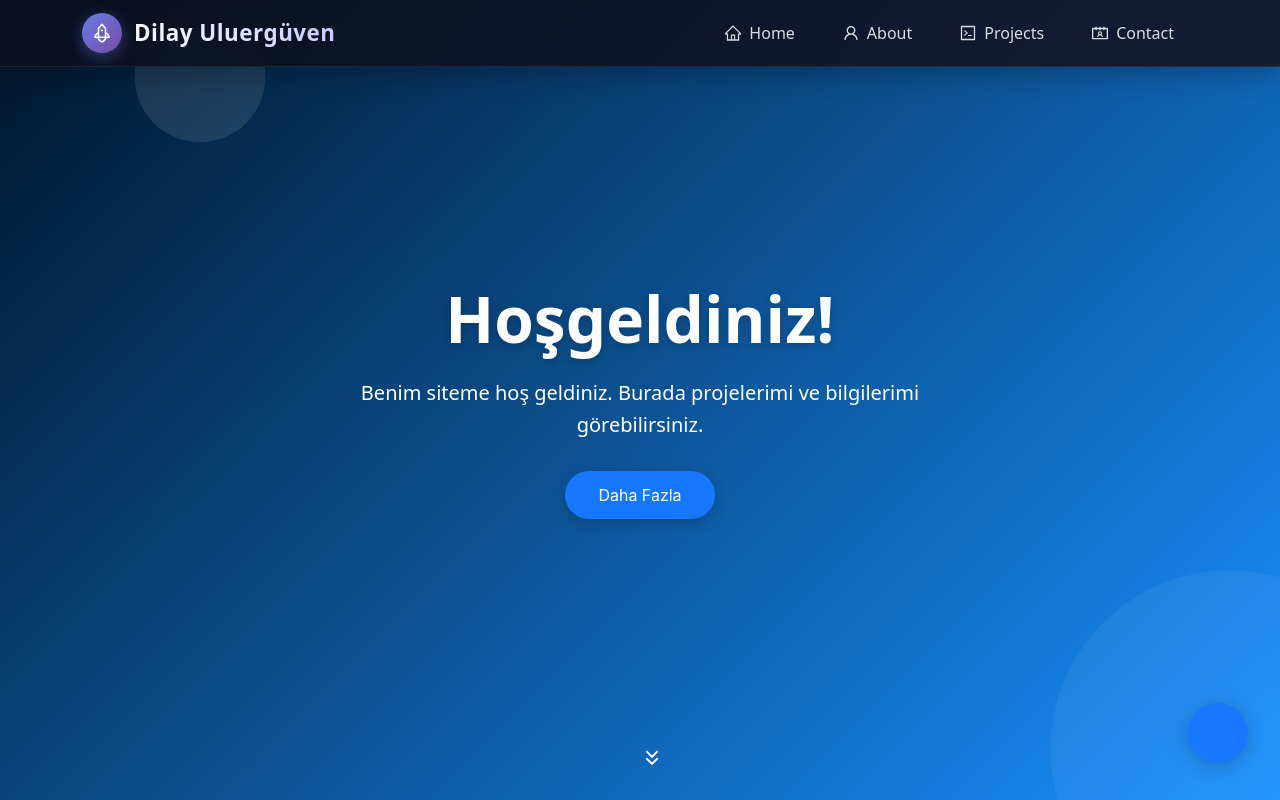
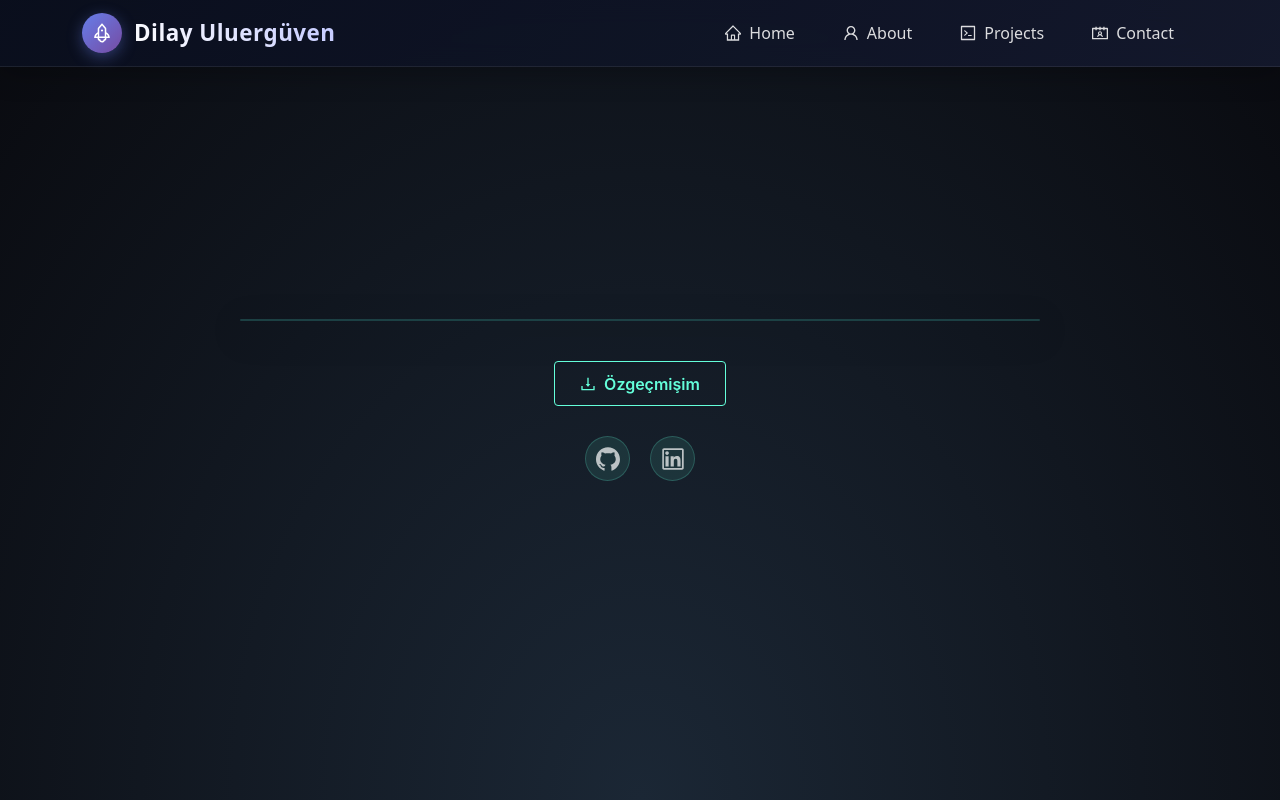
Before and after one commit to dilayuluerguven/My-Website, a React (Vite) app in the folder client/: page / in a window 1280 px wide. Shown: the top 800 px of the page. Built offline with nearby package versions, Linux system fonts and the light colour scheme.

Commit message:
Home.jsx updated

```diff
--- a/client/src/components/Home.jsx
+++ b/client/src/components/Home.jsx
@@ -1,229 +1,111 @@
-import { Button, Card, Row, Col, Form, Input } from "antd";
-import {motion} from "framer-motion";
-import Contact from "../pages/Contact";
-import About from "../pages/About";
-import Project from "../pages/Projects";
-import MotorResim from '../assets/MotorResim.jpg';
-import { useEffect, useState } from 'react';
+import { Button, Card, Row, Col } from "antd";
+import { motion } from "framer-motion";
+import { useEffect, useState } from "react";
+import {
+  CodeOutlined,
+  RocketOutlined,
+  GithubOutlined,
+  LinkedinOutlined,
+  DownloadOutlined,
+} from "@ant-design/icons";
+import "../css/Home.css";
 
 export default function Home() {
   const [isVisible, setIsVisible] = useState(false);
+  const [typedText, setTypedText] = useState("");
+  const [cursorVisible, setCursorVisible] = useState(true);
+  const fullText =
+    "const developer = new FullStackDeveloper('Dilay Uluergüven');";
+  const codeLines = Array.from({ length: 20 }, (_, i) => ({
+    id: i,
+    content:
+      i % 3 === 0
+        ? "function() {"
+        : i % 3 === 1
+        ? "const code = 'creative';"
+        : "return <AwesomeCode />;",
+    top: Math.random() * 100,
+    left: Math.random() * 100,
+    animationDelay: Math.random() * 5,
+  }));
 
   useEffect(() => {
     setIsVisible(true);
 
-    const handleScroll = () => {
+    let currentIndex = 0;
+    const typingInterval = setInterval(() => {
+      if (currentIndex <= fullText.length) {
+        setTypedText(fullText.slice(0, currentIndex));
+        currentIndex++;
+      } else {
+        clearInterval(typingInterval);
+
+        setInterval(() => {
+          setCursorVisible((prev) => !prev);
+        }, 500);
+      }
+    }, 100);
+
+    return () => {
+      clearInterval(typingInterval);
     };
-
-    window.addEventListener('scroll', handleScroll);
-    return () => window.removeEventListener('scroll', handleScroll);
   }, []);
 
   return (
-    <div style={{ overflowX: 'hidden' }}>
+    <div>
       <motion.section
         id="home"
         initial={{ opacity: 0 }}
         animate={{ opacity: 1 }}
         transition={{ duration: 1 }}
-        style={{
-          height: "100vh",
-          display: "flex",
-          flexDirection: "column",
-          justifyContent: "center",
-          alignItems: "center",
-          background: "linear-gradient(135deg, #001529 0%, #1890ff 100%)",
-          color: "#fff",
-          textAlign: "center",
-          position: 'relative',
-          overflow: 'hidden'
-        }}
+        className="hero-section"
       >
-        <motion.div
-          style={{
-            position: 'absolute',
-            top: '-50px',
-            left: '-50px',
-            width: '100px',
-            height: '100px',
-            borderRadius: '50%',
-            background: 'rgba(255,255,255,0.1)'
-          }}
-          animate={{
-            x: [0, 200, 200, 0, 0],
-            y: [0, 0, 200, 200, 0],
-            scale: [1, 1.5, 1, 1.5, 1]
-          }}
-          transition={{
-            duration: 20,
-            repeat: Infinity,
-            ease: "linear"
-          }}
-        />
+        <div className="terminal-window"></div>
 
         <motion.div
-          style={{
-            position: 'absolute',
-            bottom: '-100px',
-            right: '-100px',
-            width: '300px',
-            height: '300px',
-            borderRadius: '50%',
-            background: 'rgba(255,255,255,0.05)'
-          }}
-          animate={{
-            scale: [1, 1.2, 1],
-          }}
-          transition={{
-            duration: 15,
-            repeat: Infinity,
-            ease: "easeInOut"
-          }}
-        />
-
-        <motion.div
-          initial={{ y: -50, opacity: 0 }}
-          animate={{ y: 0, opacity: 1 }}
-          transition={{ delay: 0.3, duration: 0.8 }}
-        >
-          <h1 style={{
-            fontSize: "clamp(2rem, 5vw, 4rem)",
-            marginBottom: "20px",
-            fontWeight: 700,
-            textShadow: '0 2px 10px rgba(0,0,0,0.2)'
-          }}>
-            Hoşgeldiniz!
-          </h1>
-        </motion.div>
-
-        <motion.p
-          initial={{ y: 50, opacity: 0 }}
-          animate={{ y: 0, opacity: 1 }}
-          transition={{ delay: 0.6, duration: 0.8 }}
-          style={{
-            fontSize: "clamp(1rem, 2vw, 1.25rem)",
-            maxWidth: "600px",
-            marginBottom: "30px",
-            lineHeight: 1.6
-          }}
-        >
-          Benim siteme hoş geldiniz. Burada projelerimi ve bilgilerimi
-          görebilirsiniz.
-        </motion.p>
-
-        <motion.div
+          className="hero-buttons"
           initial={{ opacity: 0 }}
           animate={{ opacity: 1 }}
-          transition={{ delay: 0.9, duration: 0.8 }}
-          whileHover={{ scale: 1.05 }}
-          whileTap={{ scale: 0.95 }}
+          transition={{ delay: 2, duration: 0.8 }}
         >
+
           <Button
-            type="primary"
+            className="terminal-btn-secondary"
             size="large"
-            onClick={() =>
-              document
-                .getElementById("about")
-                .scrollIntoView({ behavior: "smooth" })
-            }
-            style={{
-              padding: '0 2rem',
-              height: '3rem',
-              fontSize: '1rem',
-              borderRadius: '50px',
-              boxShadow: '0 4px 15px rgba(0,0,0,0.2)',
-              transition: 'all 0.3s ease'
-            }}
+            icon={<DownloadOutlined />}
           >
-            Daha Fazla
+            <a
+              href="/src/assets/DilayCv.pdf"
+              download
+              style={{ color: "inherit", textDecoration: "none" }}
+            >
+              Özgeçmişim
+            </a>
           </Button>
         </motion.div>
 
         <motion.div
-          style={{
-            position: 'absolute',
-            bottom: '40px',
-            left: '50%',
-            transform: 'translateX(-50%)'
-          }}
-          animate={{
-            y: [0, 10, 0],
-            opacity: [0.6, 1, 0.6]
-          }}
-          transition={{
-            duration: 2,
-            repeat: Infinity,
-            ease: "easeInOut"
-          }}
+          className="social-icons"
+          initial={{ opacity: 0 }}
+          animate={{ opacity: 1 }}
+          transition={{ delay: 2.5, duration: 0.8 }}
         >
-          <svg
-            width="24"
-            height="24"
-            viewBox="0 0 24 24"
-            fill="none"
-            stroke="currentColor"
-            strokeWidth="2"
-            strokeLinecap="round"
-            strokeLinejoin="round"
+          <a
+            href="https://github.com/dilayuluerguven"
+            target="_blank"
+            rel="noopener noreferrer"
           >
-            <path d="M7 13l5 5 5-5M7 6l5 5 5-5" />
-          </svg>
+            <GithubOutlined />
+          </a>
+          <a
+            href="https://www.linkedin.com/in/dilay-uluerg%C3%BCven-2b484125b/"
+            target="_blank"
+            rel="noopener noreferrer"
+          >
+            <LinkedinOutlined />
+          </a>
         </motion.div>
       </motion.section>
-
-      <motion.section
-        id="about"
-        initial={{ opacity: 0, y: 50 }}
-        whileInView={{ opacity: 1, y: 0 }}
-        viewport={{ once: true }}
-        transition={{ duration: 0.8 }}
-      >
-        <About />
-      </motion.section>
-
-      <motion.section
-        initial={{ opacity: 0 }}
-        whileInView={{ opacity: 1 }}
-        viewport={{ once: true }}
-        transition={{ duration: 0.8 }}
-      >
-        <Project />
-      </motion.section>
-
-      <motion.section
-        id="contact"
-        initial={{ opacity: 0 }}
-        whileInView={{ opacity: 1 }}
-        viewport={{ once: true }}
-        transition={{ duration: 0.8 }}
-      >
-        <Contact />
-      </motion.section>
-
-      <motion.div
-        style={{
-          position: 'fixed',
-          bottom: '2rem',
-          right: '2rem',
-          zIndex: 100
-        }}
-        whileHover={{ scale: 1.1 }}
-        whileTap={{ scale: 0.9 }}
-      >
-        <Button
-          type="primary"
-          shape="circle"
-          size="large"
-          onClick={() => window.scrollTo({ top: 0, behavior: 'smooth' })}
-          style={{
-            width: '60px',
-            height: '60px',
-            boxShadow: '0 4px 20px rgba(0,0,0,0.2)'
-          }}
-        >
-
-        </Button>
-      </motion.div>
     </div>
   );
 }
```
